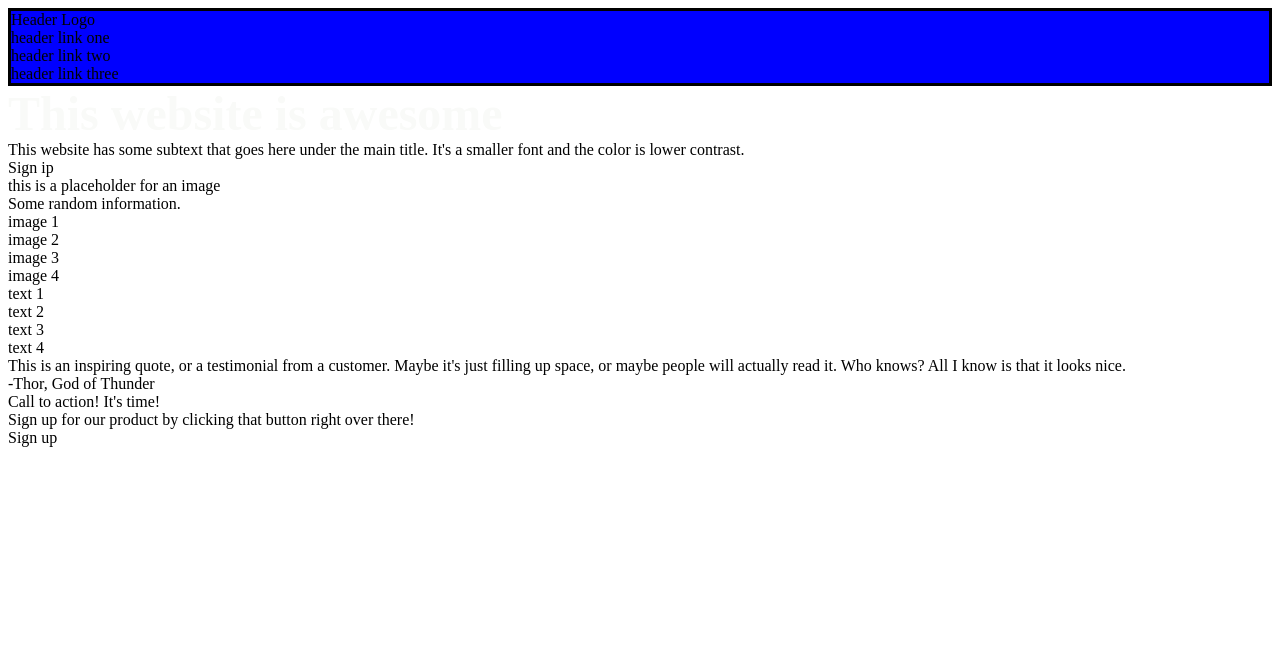
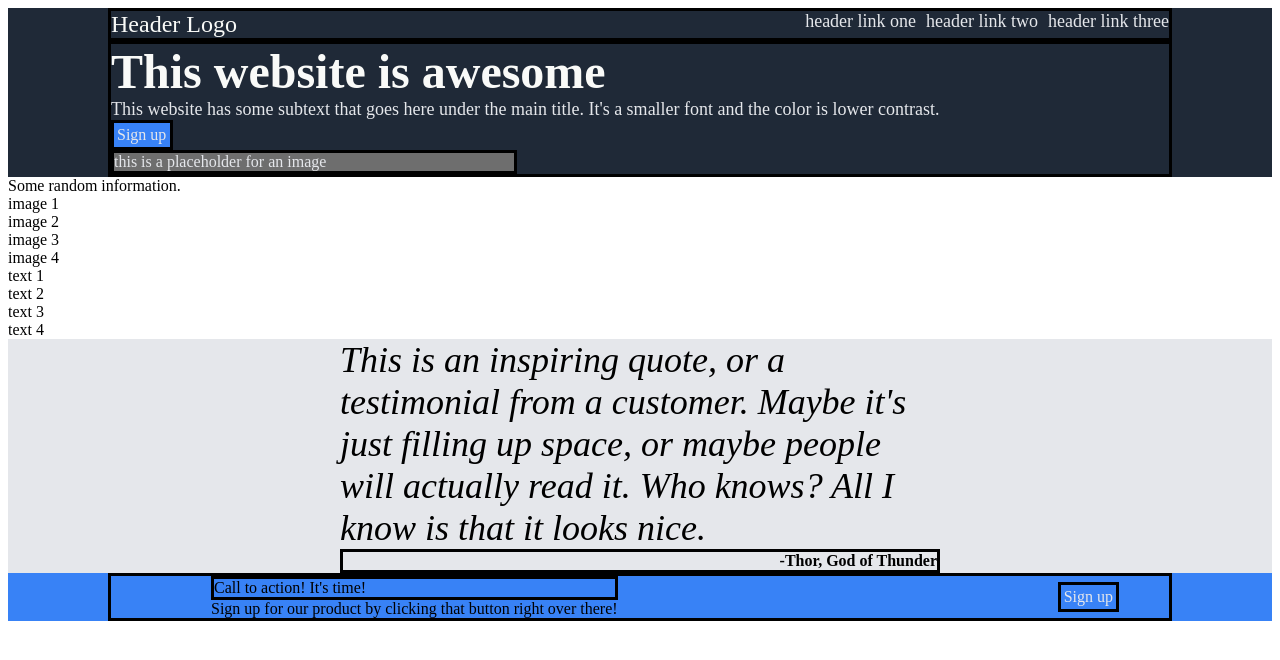
Before and after one commit to Lov3M4chine/odin-landing-page, a plain HTML site: page index.html in a window 1280 px wide. Drawn offline with Linux system fonts and the light colour scheme.

Commit message:
Add styling and fix layout, block out sections

```diff
--- a/index.html
+++ b/index.html
@@ -21,7 +21,7 @@
             <div class="sign-up-section-container">
                 <div class="header-one-title">This website is awesome</div>
                 <div class="header-text">This website has some subtext that goes here under the main title. It's a smaller font and the color is lower contrast.</div>
-                <div class="sign-up-button-top">Sign ip</div>
+                <div class="sign-up-button-top">Sign up</div>
                 <div class="header-image">this is a placeholder for an image</div>
             </div>
         </div>
--- a/styles.css
+++ b/styles.css
@@ -1,20 +1,127 @@
 .top {
-
+    background-color: #1F2937;
+    display: flex;
+    flex-direction: column;
 }
 
 .header {
-    background-color: blue;
-    height: auto;
     border: solid black;
+    display: flex;
+    justify-content: space-between;
+    margin-left: 100px;
+    margin-right: 100px;
+}
 
+.header-logo {
+    color: #F9FAF8;
+    font-size: 24px;
 }
 
 .header-links-container {
-
+    display:flex;
+    gap: 10px;
+    justify-content: end;
+    color: #e5e7eb;
+    font-size: 18px;
 }
 
 .header-one-title {
     font-size: 48px;
     font-weight: bolder;
-    color: #f9faf8
+    color: #F9FAF8;
 }
+
+.header-image {
+    align-self: flex-end;
+    border: solid black;
+    width: 400px;
+    color: #e5e7eb;
+    background-color: rgb(110, 110, 110);
+}
+
+.sign-up-section-container {
+    border: solid black;
+    margin-left: 100px;
+    margin-right: 100px;
+}
+
+.header-text {
+    color: #e5e7eb;
+    font-size: 18px;
+}
+
+.sign-up-button-top {
+    background-color: #3882F6;
+    border: solid black;
+    padding: 3px;
+    flex-shrink: 0;
+    width: 50px;
+    color: #e5e7eb;
+}
+
+.middle-one {
+
+}
+
+.middle-two {
+    display: flex;
+    justify-content: center;
+    background: #E5E7EB;
+}
+
+.quote-text {
+    display: flex;
+    justify-content: start;
+    font-size: 36px;
+    font-weight: lighter;
+    font-style: italic;
+}
+
+.quote-author {
+    display: flex;
+    justify-content: end;
+    border: solid black;
+    font-weight: bolder;
+}
+
+.quote-text, .quote-author {
+    margin-left: 150px;
+    margin-right: 150px;
+    max-width: 600px;
+}
+
+.bottom {
+    background-color: #3882F6;
+}
+
+.call-to-action-box {
+    display: flex;
+    justify-content: space-between;
+    align-items: center;
+    border: solid black;
+    margin-left: 100px;
+    margin-right: 100px;
+}
+
+.call-to-action-text-container {
+    margin-left: 100px;
+    margin-right: 100px;
+}
+
+.call-to-action-header {
+    border: solid black;
+}
+
+.call-to-action-text {
+    border: solid black;
+}
+
+.sign-up-button-bottom {
+    background-color: #3882F6;
+    border: solid black;
+    margin-left: 50px;
+    margin-right: 50px;
+    padding: 3px;
+    flex-shrink: 0;
+    color: #e5e7eb;
+}
```
